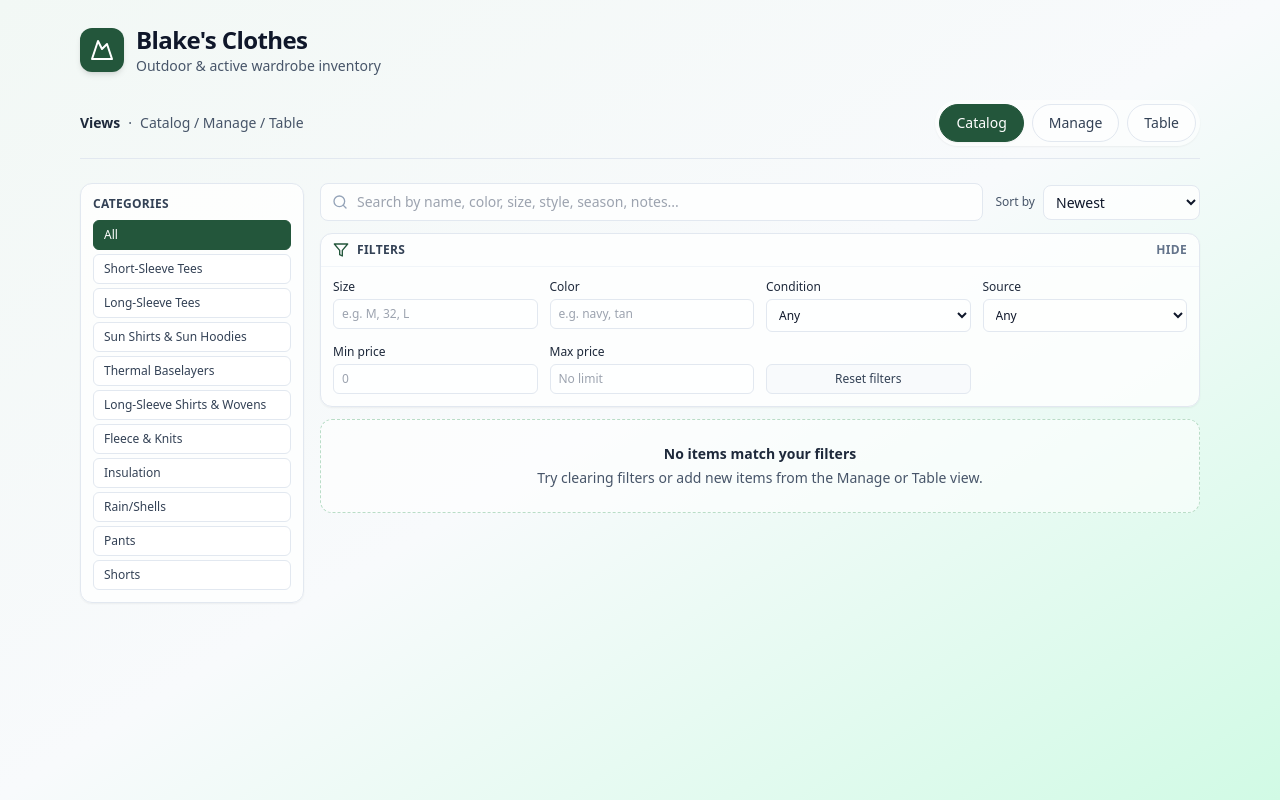
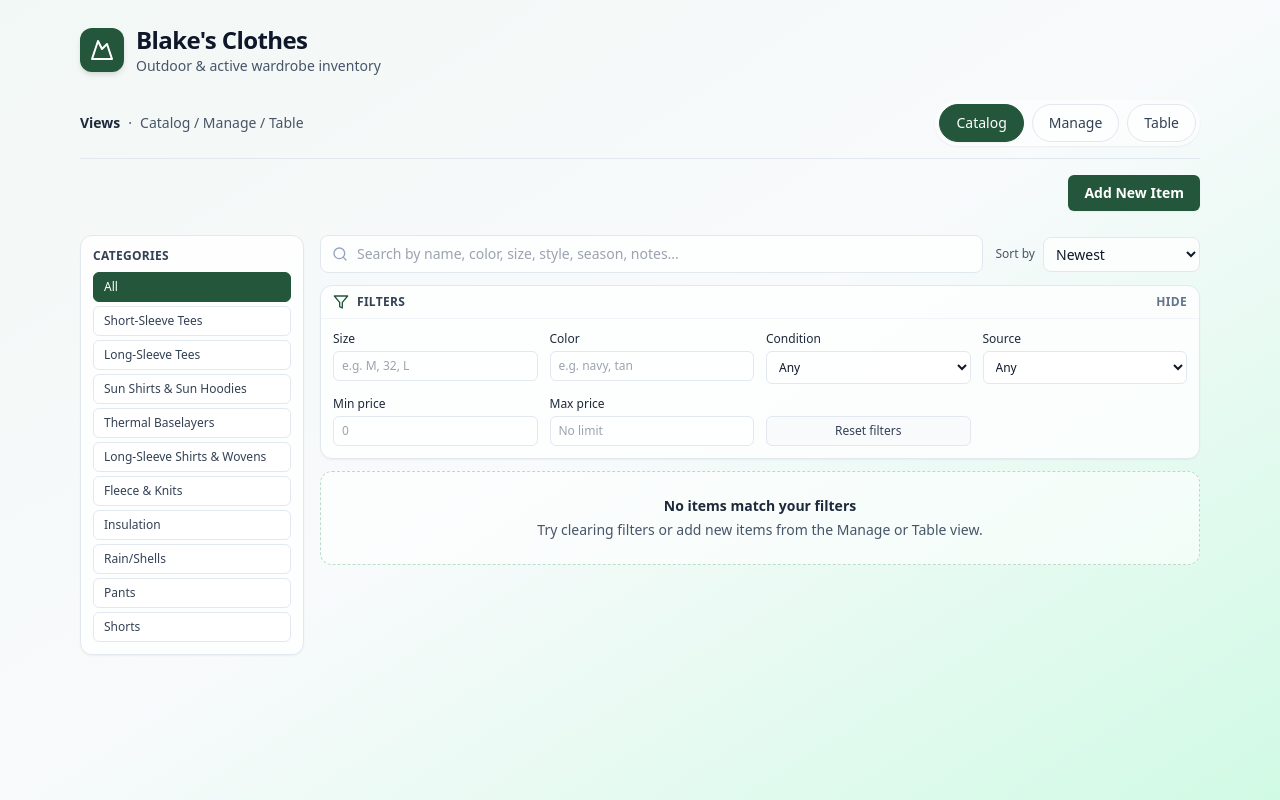
Before and after one commit to outsidethebounds/silver-robot, a React (Vite) app: page / in a window 1280 px wide. Built offline with nearby package versions, Linux system fonts and the light colour scheme.

Commit message:
Update App.jsx

```diff
--- a/src/App.jsx
+++ b/src/App.jsx
@@ -28,7 +28,9 @@ function App() {
   };
 
   const handleUpdateItem = (updatedItem) => {
-    setItems((prev) => prev.map((it) => (it.id === updatedItem.id ? updatedItem : it)));
+    setItems((prev) =>
+      prev.map((it) => (it.id === updatedItem.id ? updatedItem : it))
+    );
     setEditingId(null);
   };
 
@@ -50,6 +52,11 @@ function App() {
     setMode('catalog');
   };
 
+  const handleAddNewItem = () => {
+    setEditingId(null);
+    setMode('manage');
+  };
+
   const handleImportItems = (newItems) => {
     if (!Array.isArray(newItems) || newItems.length === 0) return;
     setItems((prev) => [...newItems, ...prev]);
@@ -65,12 +72,26 @@ function App() {
             <Mountain className="w-6 h-6" />
           </div>
           <div>
-            <h1 className="text-2xl font-semibold tracking-tight">Blake&apos;s Clothes</h1>
-            <p className="text-sm text-slate-600">Outdoor &amp; active wardrobe inventory</p>
+            <h1 className="text-2xl font-semibold tracking-tight">
+              Blake&apos;s Clothes
+            </h1>
+            <p className="text-sm text-slate-600">
+              Outdoor &amp; active wardrobe inventory
+            </p>
           </div>
         </header>
 
         <TopNav mode={mode} onChangeMode={setMode} />
+
+        {/* Add New Item button */}
+        <div className="mt-4 flex justify-end">
+          <button
+            onClick={handleAddNewItem}
+            className="rounded-md bg-forest-700 px-4 py-2 text-sm font-semibold text-white hover:bg-forest-800 shadow-sm"
+          >
+            Add New Item
+          </button>
+        </div>
 
         <main className="mt-6">
           {mode === 'catalog' && (
```
